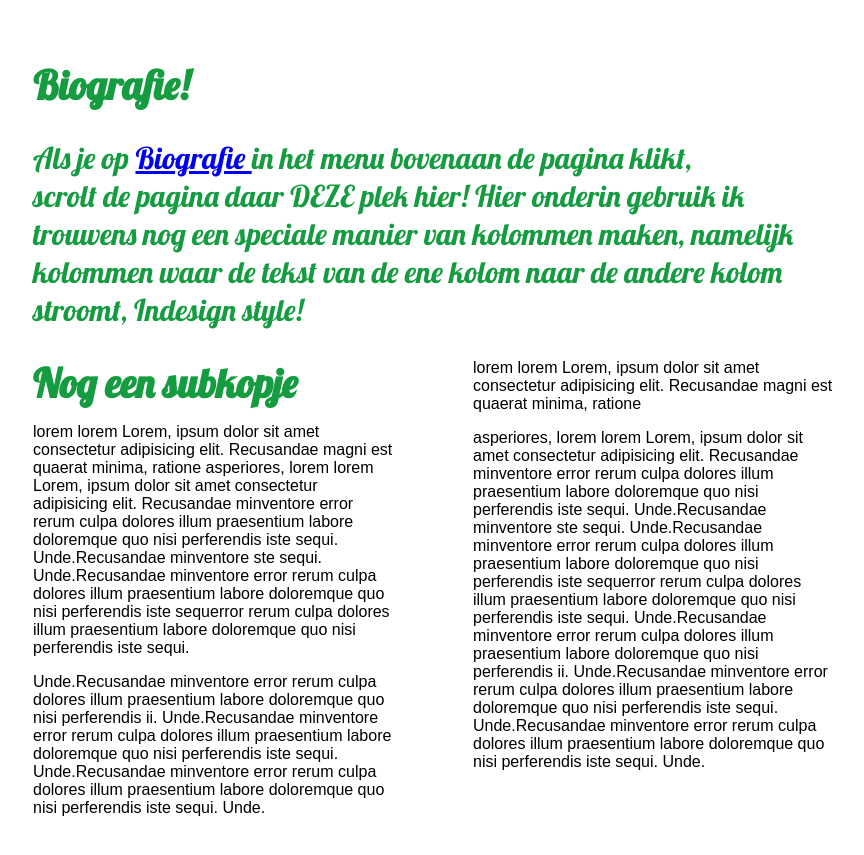
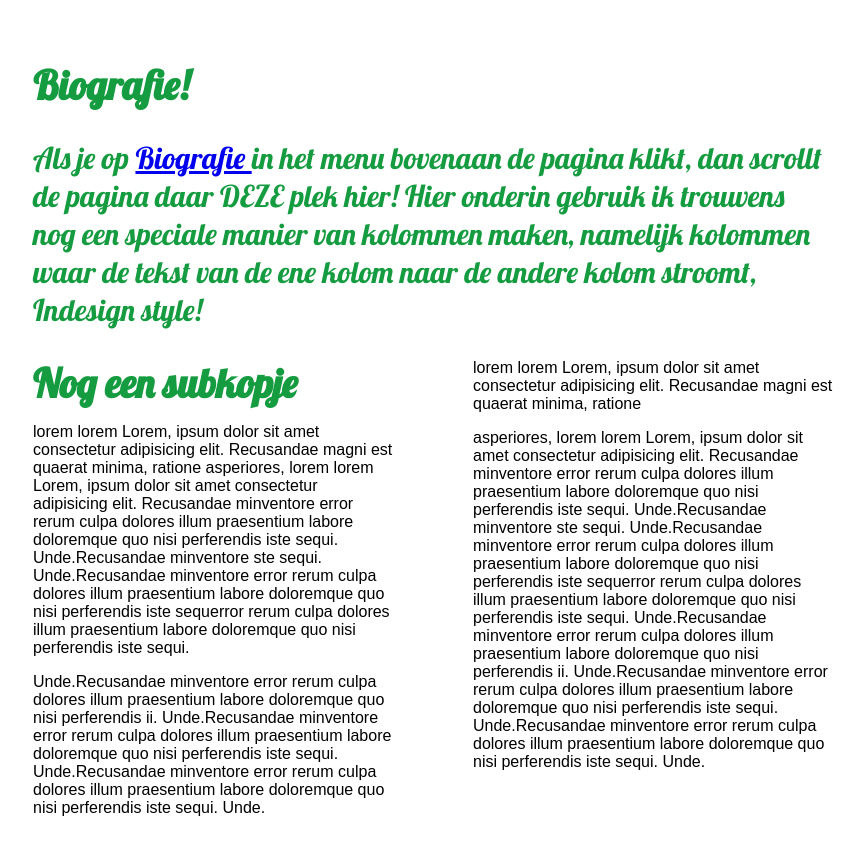
Before and after one commit to davidvandenbor/simpel-CSS-grid-voorbeeld, a website built with Parcel: page index.html in a window 1280 px wide. Shown: the part 2160-3015 px from the top of the page, without its empty margins (207-1071 px from the left). Built offline with nearby package versions, Linux system fonts and the light colour scheme.

Commit message:
Update index.html

```diff
--- a/index.html
+++ b/index.html
@@ -59,7 +59,7 @@
 
    <article>
     <h2>Biografie!</h2>
-    <p class="inleiding">Als je op <a href="#home">Biografie </a> in het menu bovenaan de pagina klikt, <br> scrolt de pagina daar DEZE plek hier! Hier onderin gebruik ik trouwens nog een speciale manier van kolommen maken, namelijk kolommen waar de tekst van de ene kolom naar de andere kolom stroomt, Indesign style!</p>
+    <p class="inleiding">Als je op <a href="#home">Biografie </a> in het menu bovenaan de pagina klikt, dan scrollt de pagina daar DEZE plek hier! Hier onderin gebruik ik trouwens nog een speciale manier van kolommen maken, namelijk kolommen waar de tekst van de ene kolom naar de andere kolom stroomt, Indesign style!</p>
    </article>
 
    <section class="indesign-stijl-overlooptekst">
```
